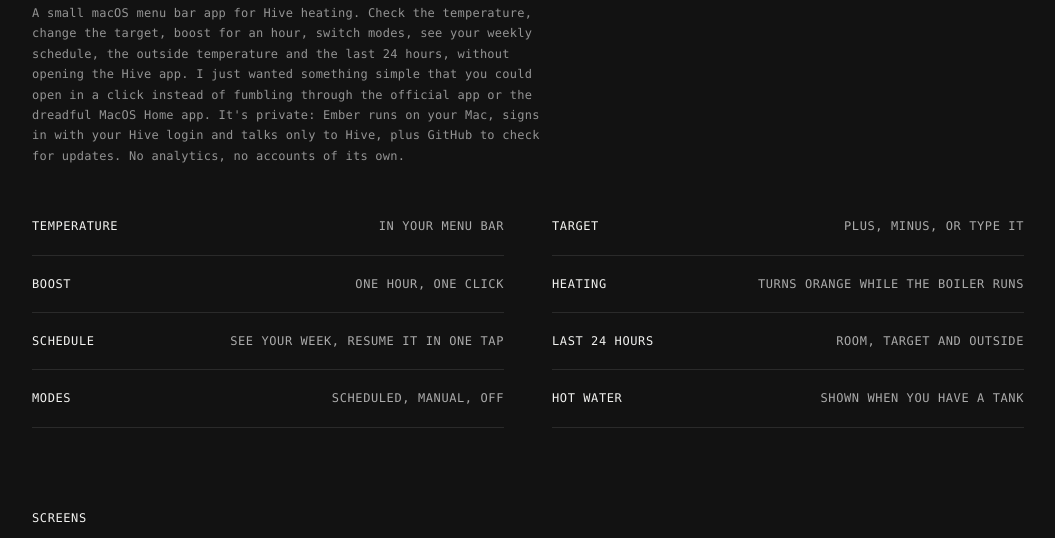
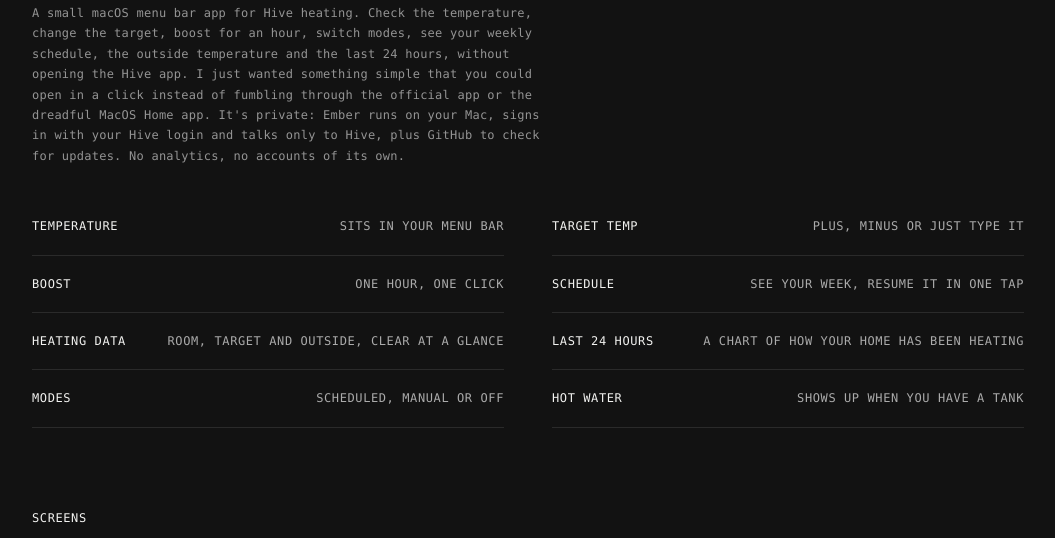
Before and after one commit to nick-clement/ember, a plain HTML site: page docs/index.html in a window 1280 px wide. Shown: the part 782-1320 px from the top of the page, without its empty margins (112-1167 px from the left). Drawn offline with Linux system fonts and the light colour scheme.

Commit message:
Landing page: rewrite What it does copy, drop Heating row
Co-Authored-By: Claude Sonnet 5.5 <noreply@anthropic.com>

```diff
--- a/docs/index.html
+++ b/docs/index.html
@@ -109,14 +109,14 @@
     <div class="label">What it does</div>
     <p class="note-text note" style="margin-bottom: 32px">A small macOS menu bar app for Hive heating. Check the temperature, change the target, boost for an hour, switch modes, see your weekly schedule, the outside temperature and the last 24 hours, without opening the Hive app. I just wanted something simple that you could open in a click instead of fumbling through the official app or the dreadful MacOS Home app. It's private: Ember runs on your Mac, signs in with your Hive login and talks only to Hive, plus GitHub to check for updates. No analytics, no accounts of its own.</p>
     <div class="rows">
-      <div class="row"><b>Temperature</b><span>In your menu bar</span></div>
-      <div class="row"><b>Target</b><span>Plus, minus, or type it</span></div>
+      <div class="row"><b>Temperature</b><span>Sits in your menu bar</span></div>
+      <div class="row"><b>Target temp</b><span>Plus, minus or just type it</span></div>
       <div class="row"><b>Boost</b><span>One hour, one click</span></div>
-      <div class="row"><b>Heating</b><span>Turns orange while the boiler runs</span></div>
       <div class="row"><b>Schedule</b><span>See your week, resume it in one tap</span></div>
-      <div class="row"><b>Last 24 hours</b><span>Room, target and outside</span></div>
-      <div class="row"><b>Modes</b><span>Scheduled, manual, off</span></div>
-      <div class="row"><b>Hot water</b><span>Shown when you have a tank</span></div>
+      <div class="row"><b>Heating data</b><span>Room, target and outside, clear at a glance</span></div>
+      <div class="row"><b>Last 24 hours</b><span>A chart of how your home has been heating</span></div>
+      <div class="row"><b>Modes</b><span>Scheduled, manual or off</span></div>
+      <div class="row"><b>Hot water</b><span>Shows up when you have a tank</span></div>
     </div>
   </section>
 
```
